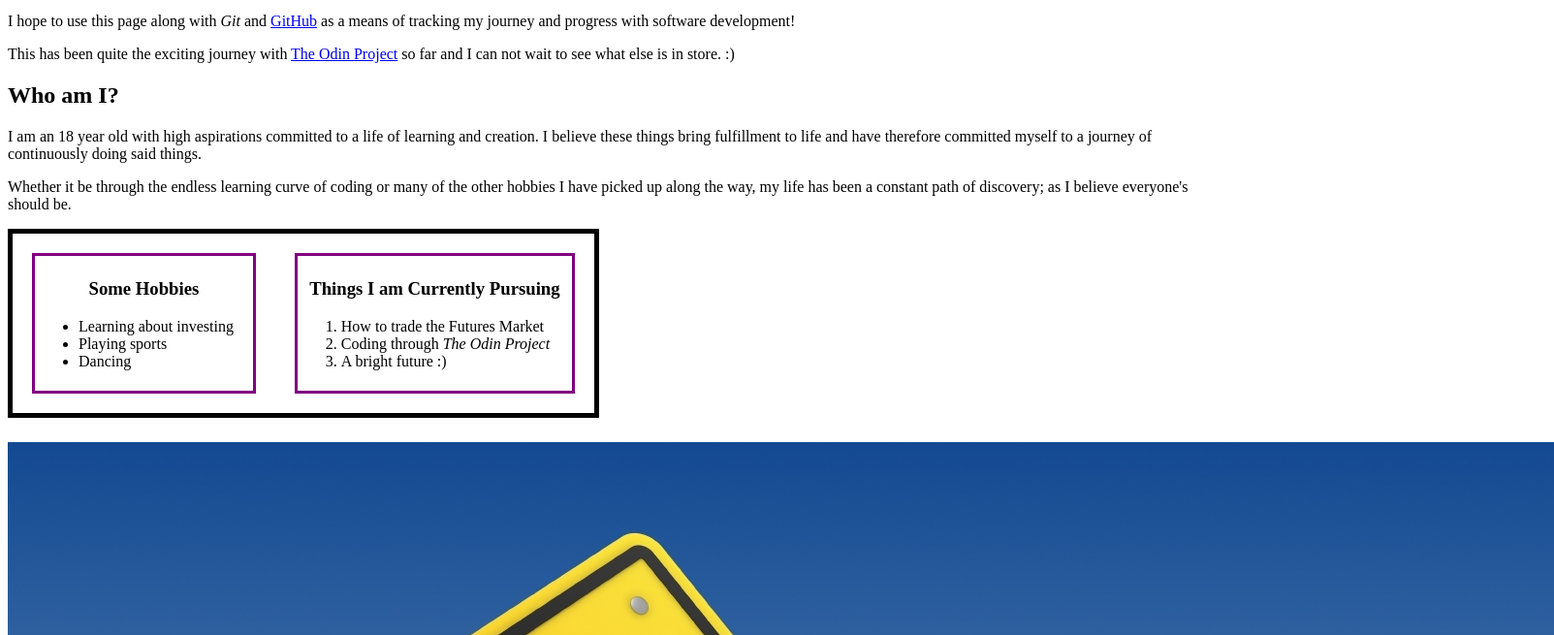
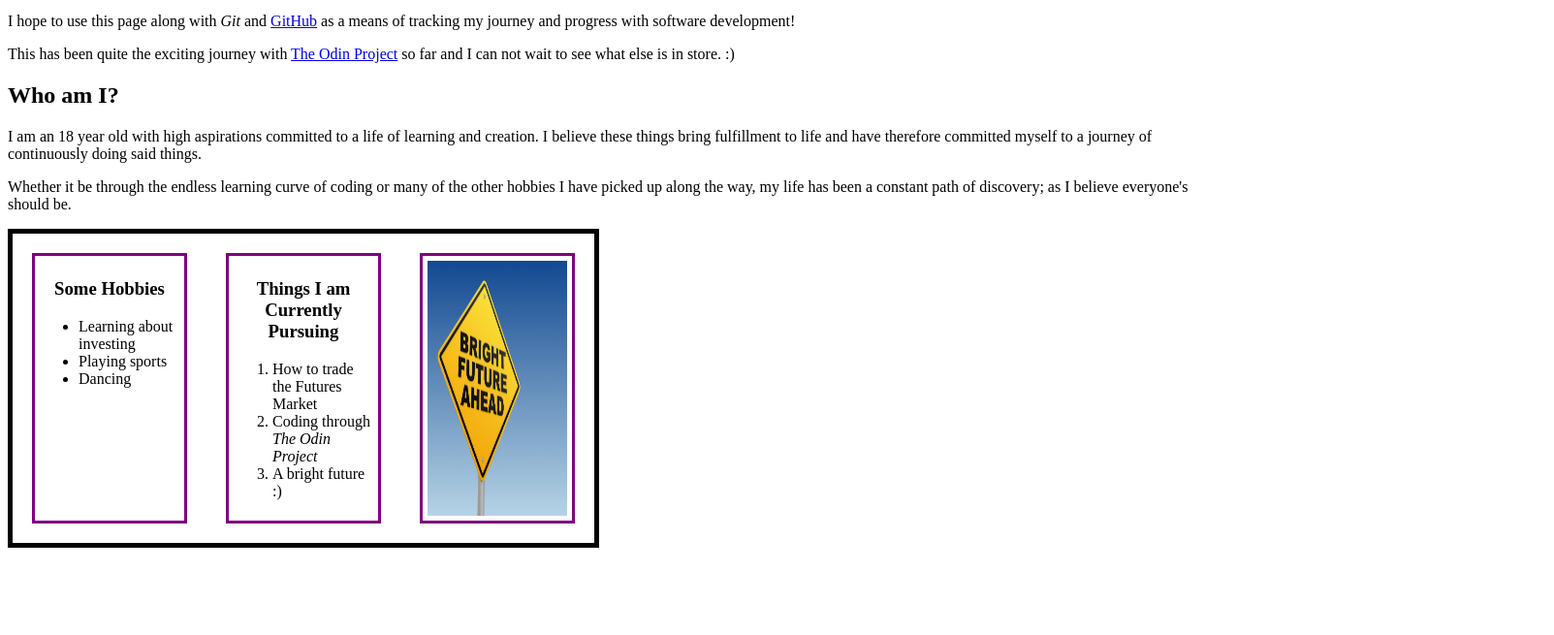
Before and after one commit to ryrylan/Peronal-Growth, a plain HTML site: page index.html in a window 1280 px wide. Shown: the part 101-756 px from the top of the page at 97% size, 1603 px wide, since content can reach past the window. Drawn offline with Linux system fonts and the light colour scheme.

Commit message:
Modified flexbox

```diff
--- a/index.html
+++ b/index.html
@@ -27,7 +27,7 @@
 <!-- Testing out a flexbox -->
 
         <div class=container>
-            <div class=hobbies>
+            <div class="responsive">
                 <h3>Some Hobbies</h3>
                 <ul>
                     <li>Learning about investing</li>
@@ -35,7 +35,7 @@
                     <li>Dancing</li>
                 </ul>
             </div>
-            <div class=pursuits>
+            <div class="responsive">
                 <h3>Things I am Currently Pursuing</h3>
                 <ol>
                     <li>How to trade the Futures Market</li>
@@ -43,11 +43,15 @@
                     <li>A bright future :)</li>
                 </ol>
             </div>
-        </div>
+
 
 <!-- Adding in picutres to review the image lesson -->
 
-        <img src="../Peronal-Growth/images/bright.jpg" alt="Bright Future">
+            <div class="responsive">
+                <img src="../Peronal-Growth/images/bright.jpg" alt="Bright Future">
+            </div>
+
+        </div>
 
     </body>
 
--- a/styles.css
+++ b/styles.css
@@ -5,18 +5,20 @@
     margin-bottom: 25px;
 }
 
-.container div {
+.responsive {
     border: 3px solid purple;
     margin: 20px;
     padding: 5px;
     flex: 1 1 auto;
+    width: 100%;
+    height: auto;
+}
+
+.responsive img {
+    width: 100%;
+    height: 100%;
 }
 
 h3{
     text-align: center;
 }
-
-img {
-    height: 20;
-    width: 20;
-}
```
